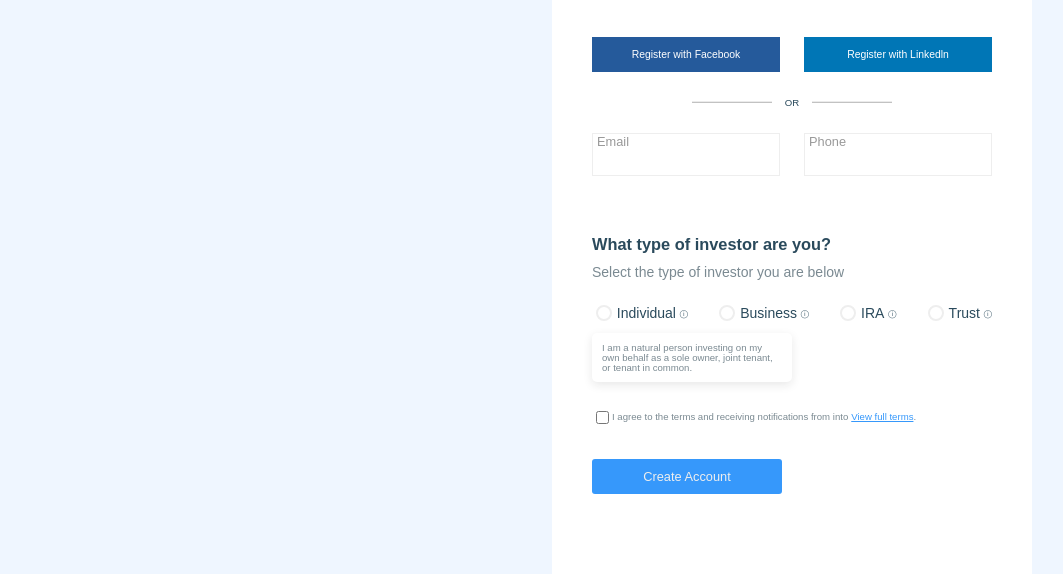
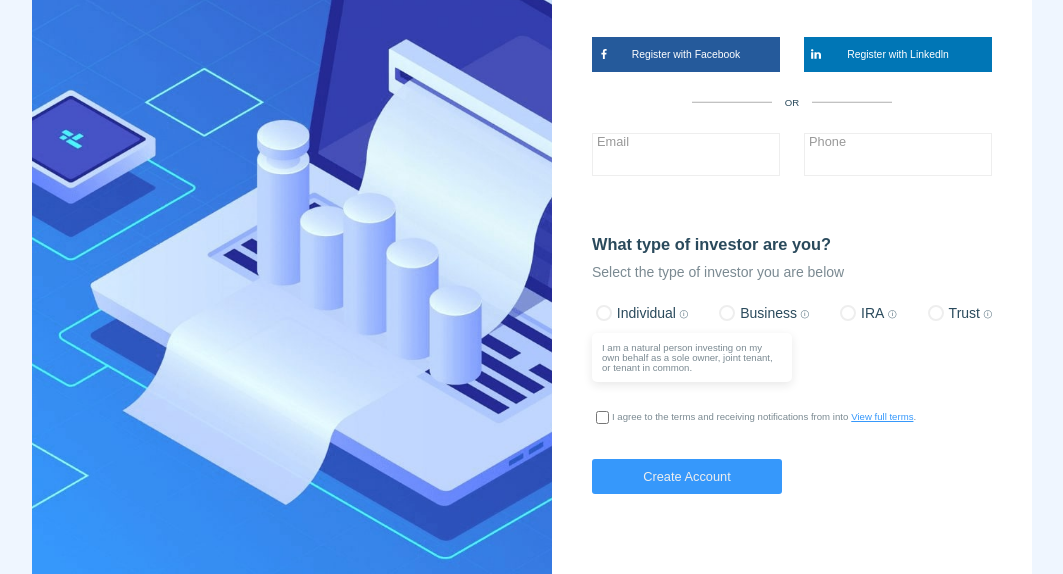
Before and after one commit to DenisDudin/iintoo, a plain HTML site: page index.html in a window 1280 px wide. Shown: the part 230-804 px from the top of the page, without its empty margins (108-1171 px from the left). Drawn offline with Linux system fonts and the light colour scheme; a web font is replaced by a local one.

Commit message:
paths rewritten

```diff
--- a/index.html
+++ b/index.html
@@ -13,7 +13,7 @@
         <div class="registration-form">
             <div class="registration-form__left registration-img">
                 <div class="registration-img__logo-container">
-                    <img src="./img/logo.svg" alt="logo" class="registration-img__img">
+                    <img src="../img/logo.svg" alt="logo" class="registration-img__img">
                 </div>
             </div>
 
--- a/style/style.scss
+++ b/style/style.scss
@@ -46,7 +46,7 @@ body {
 }
 
 .registration-img {
-    background: url('./img/bg.jpg') no-repeat;
+    background: url('../img/bg.jpg') no-repeat;
     background-size: cover;
 
     @media screen and (max-width: 768px) {
@@ -114,14 +114,14 @@ body {
     &--facebook {
         background: $facebook-color;
         &::before {
-            background: url('./img/facebook.svg');
+            background: url('../img/facebook.svg');
         }
     }
 
     &--linkedin {
         background: $linkedin-color;
         &::before {
-            background: url('./img/linkedin.svg');
+            background: url('../img/linkedin.svg');
         }
     }
 }
```
Also changed, not shown: style/style.css, 1 other file.
